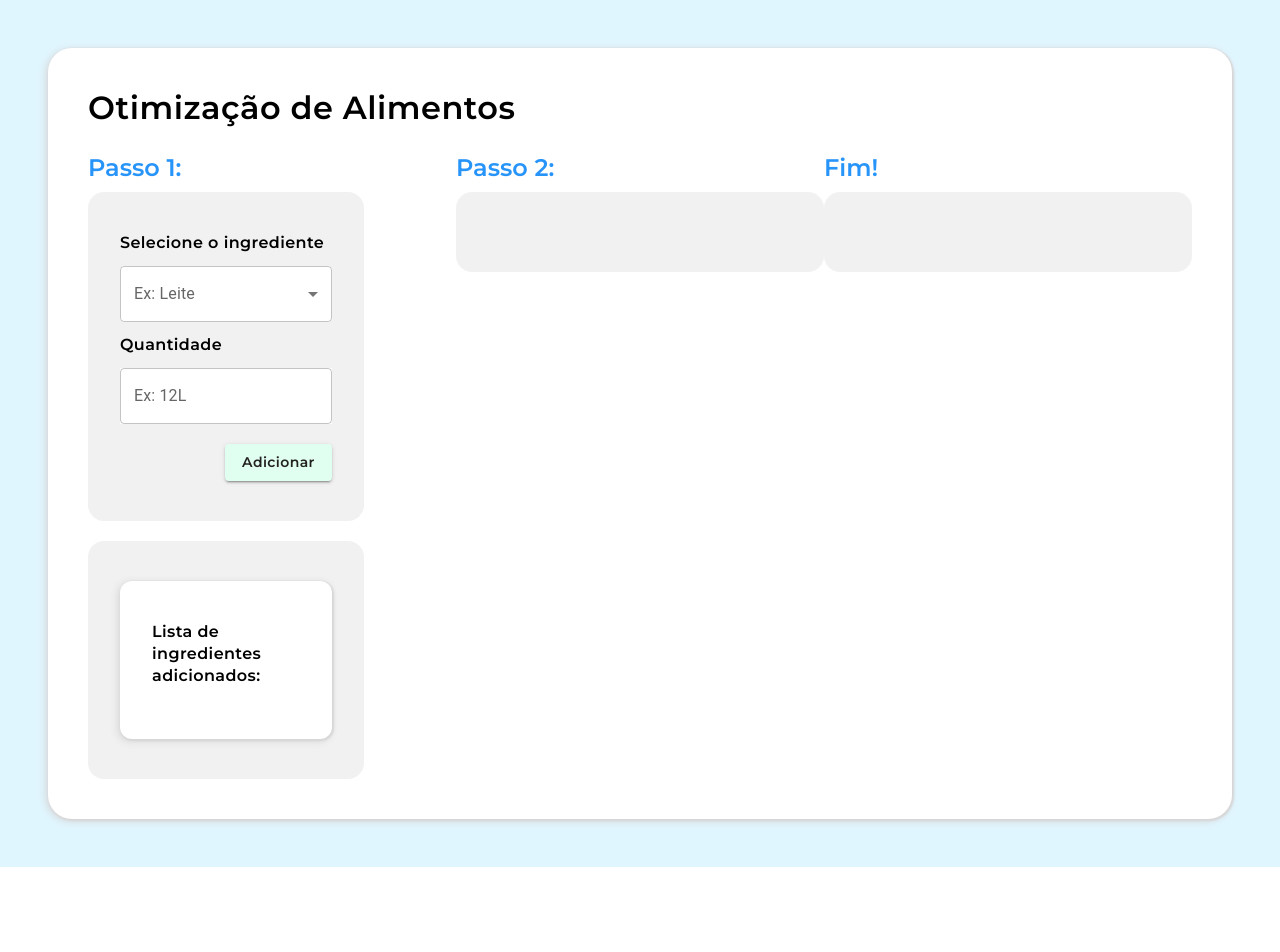
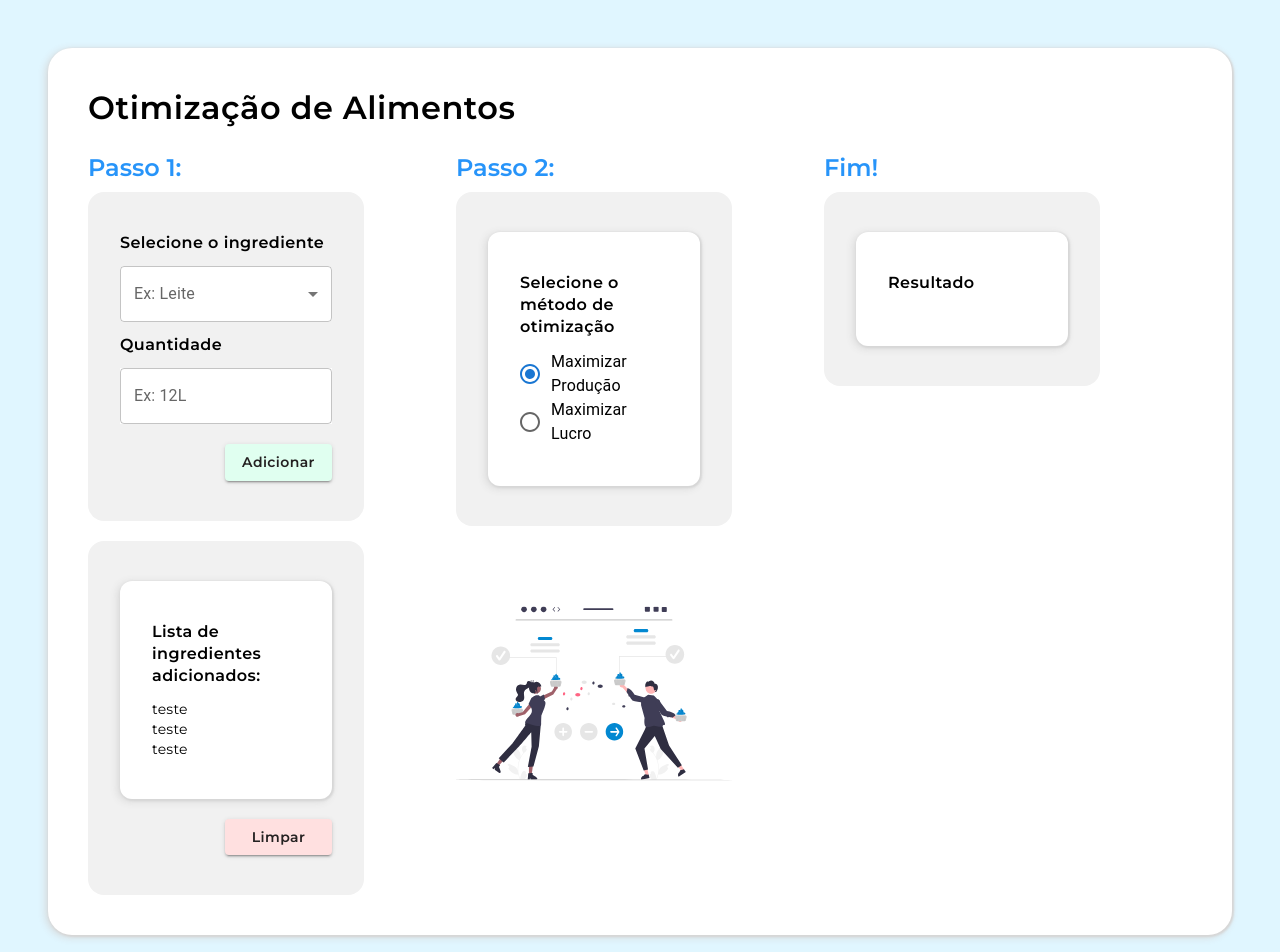
Before and after one commit to phlc/linear_programming, a React (Create React App) app in the folder frontend/: page / in a window 1280 px wide. Shown: the top 952 px of the page. Before the commit the page ends 867 px from the top, so only its background shows below. Built offline with nearby package versions, Linux system fonts and the light colour scheme; what @material-tailwind/react would draw is missing.

Commit message:
Finalização do esqueleto do layout - Ainda não está funcional!

```diff
--- a/frontend/src/components/firstStep/firstStep.tsx
+++ b/frontend/src/components/firstStep/index.tsx
@@ -12,7 +12,7 @@ import {
 interface FirstStepProps {
   ingredient: string;
   handleIngredientChange: (event: SelectChangeEvent) => void;
-  setIngredientsList: Dispatch<SetStateAction<never[]>>;
+  setIngredientsList: Dispatch<SetStateAction<string[]>>;
   ingredientsList: string[];
 }
 
@@ -25,7 +25,7 @@ export default function FirstStep({
   return (
     <section className="flex flex-col w-1/3">
       <h2 className="text-heading-semibold-5 text-blue-100 mb-2">Passo 1:</h2>
-      <div className="flex flex-col bg-gray-100 w-3/4 py-10 px-8 min-h-72 rounded-2xl">
+      <div className="flex flex-col bg-gray-100 w-3/4 py-10 px-8 rounded-2xl">
         <span className="text-body-semibold-1 mb-3">
           Selecione o ingrediente
         </span>
@@ -67,8 +67,8 @@ export default function FirstStep({
           Adicionar
         </Button>
       </div>
-      <div className="flex flex-col bg-gray-100 w-3/4 py-10 px-8 max-h-72 rounded-2xl mt-5">
-        <div className="flex flex-col bg-white shadow-1 rounded-xl max-w-sm py-10 px-8 max-h-72 rounded-2xl">
+      <div className="flex flex-col bg-gray-100 w-3/4 py-10 px-8 rounded-2xl mt-5">
+        <div className="flex flex-col bg-white shadow-1 rounded-xl max-w-sm py-10 px-8 rounded-2xl">
           <span className="text-body-semibold-1 mb-3">
             Lista de ingredientes adicionados:
           </span>
@@ -80,6 +80,21 @@ export default function FirstStep({
             );
           })}
         </div>
+        <Button
+          variant="contained"
+          style={{
+            backgroundColor: "#FFE0E0",
+            width: 107,
+            alignSelf: "flex-end",
+            color: "#242121",
+            textTransform: "none",
+            fontFamily: "Montserrat",
+            fontWeight: 600,
+            marginTop: 20,
+          }}
+        >
+          Limpar
+        </Button>
       </div>
     </section>
   );
--- /dev/null
+++ b/frontend/src/components/secondStep/index.tsx
@@ -0,0 +1,30 @@
+import { FormControl, FormControlLabel, FormLabel, Radio, RadioGroup } from "@mui/material";
+import React from "react";
+import { ReactComponent as TastingImage } from "../../assets/images/tasting.svg";
+
+export default function SecondStep() {
+  return (
+    <section className="flex flex-col w-1/3">
+      <h2 className="text-heading-semibold-5 text-blue-100 mb-2">Passo 2:</h2>
+      <div className="flex bg-gray-100 w-3/4 py-10 px-8 rounded-2xl mb-12">
+        <div className="flex flex-col bg-white shadow-1 rounded-xl max-w-sm py-10 px-8 rounded-2xl">
+          <span className="text-body-semibold-1 mb-3">
+            Selecione o método de otimização
+          </span>
+          <FormControl>
+            <RadioGroup
+                defaultValue="female"
+                name="radio-buttons-group"
+            >
+                <FormControlLabel value="female" control={<Radio />} label="Maximizar Produção" />
+                <FormControlLabel value="male" control={<Radio />} label="Maximizar Lucro" />
+            </RadioGroup>
+        </FormControl>
+        </div>
+      </div>
+      <div className="flex w-3/4 justify-center">
+        <TastingImage />
+      </div>
+    </section>
+  );
+}
--- /dev/null
+++ b/frontend/src/components/thirdStep/index.tsx
@@ -0,0 +1,16 @@
+import React from "react";
+
+export default function ThirdStep() {
+  return (
+    <section className="flex flex-col w-1/3">
+      <h2 className="text-heading-semibold-5 text-blue-100 mb-2">Fim!</h2>
+      <div className="flex bg-gray-100 w-3/4 py-10 px-8 rounded-2xl">
+        <div className="flex flex-col bg-white shadow-1 rounded-xl w-full py-10 px-8 rounded-2xl">
+          <span className="text-body-semibold-1 mb-3">
+            Resultado
+          </span>
+        </div>
+      </div>
+    </section>
+  );
+}
--- a/frontend/src/landingPage/index.tsx
+++ b/frontend/src/landingPage/index.tsx
@@ -7,11 +7,13 @@ import {
   TextField,
 } from "@mui/material";
 import React, { useState } from "react";
-import FirstStep from "../components/firstStep/firstStep";
+import FirstStep from "../components/firstStep";
+import SecondStep from "../components/secondStep";
+import ThirdStep from "../components/thirdStep";
 
 export default function LandingPage() {
   const [ingredient, setIngredient] = useState("");
-  const [ingredientsList, setIngredientsList] = useState([]);
+  const [ingredientsList, setIngredientsList] = useState(["teste", "teste", "teste"]);
 
   const handleIngredientChange = (event: SelectChangeEvent) => {
     setIngredient(event.target.value);
@@ -30,16 +32,8 @@ export default function LandingPage() {
             ingredientsList={ingredientsList}
             setIngredientsList={setIngredientsList}
           />
-          <section className="flex flex-col w-1/3">
-            <h2 className="text-heading-semibold-5 text-blue-100 mb-2">
-              Passo 2:
-            </h2>
-            <div className="flex bg-gray-100 max-w-sm py-10 px-8 max-h-72 rounded-2xl"></div>
-          </section>
-          <section className="flex flex-col w-1/3">
-            <h2 className="text-heading-semibold-5 text-blue-100 mb-2">Fim!</h2>
-            <div className="flex bg-gray-100 max-w-sm py-10 px-8 max-h-72 rounded-2xl"></div>
-          </section>
+          <SecondStep />
+          <ThirdStep />
         </div>
       </div>
     </div>
```
Also changed, not shown: frontend/src/assets/images/tasting.svg (added).
